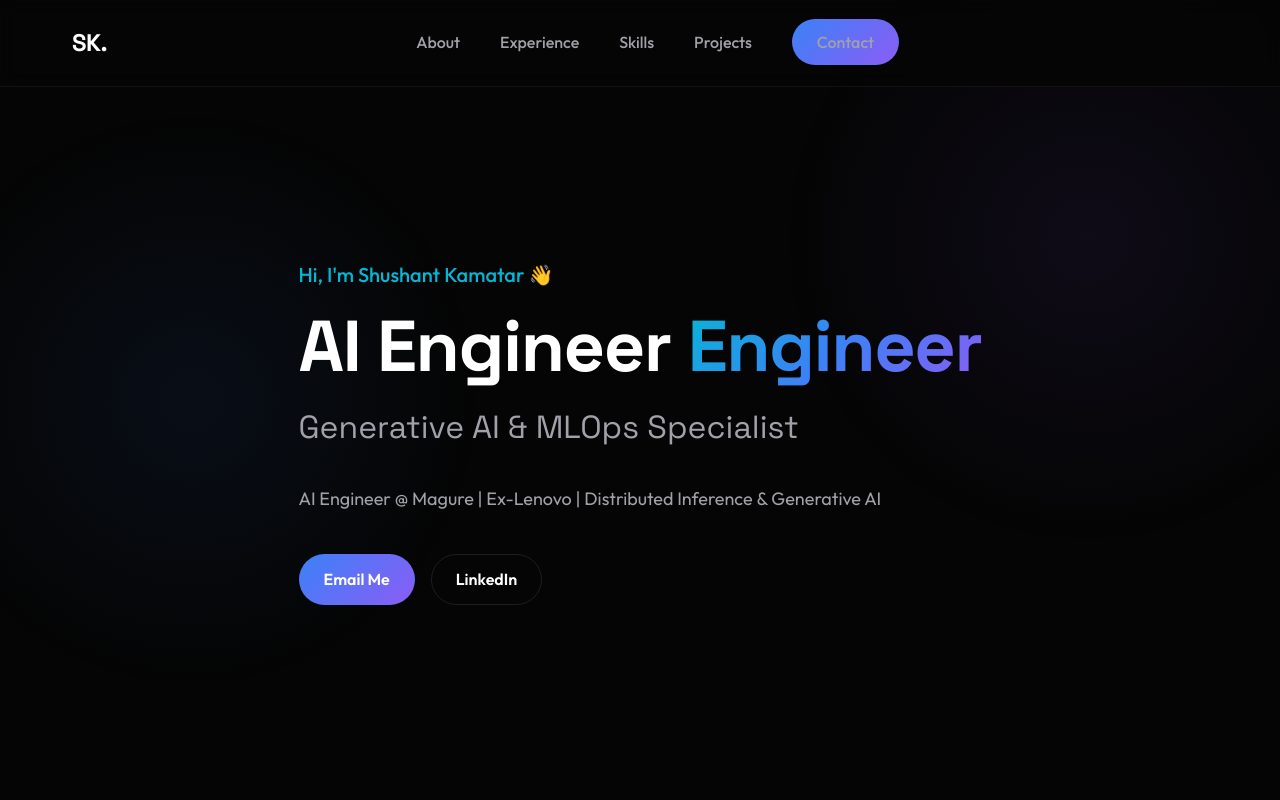
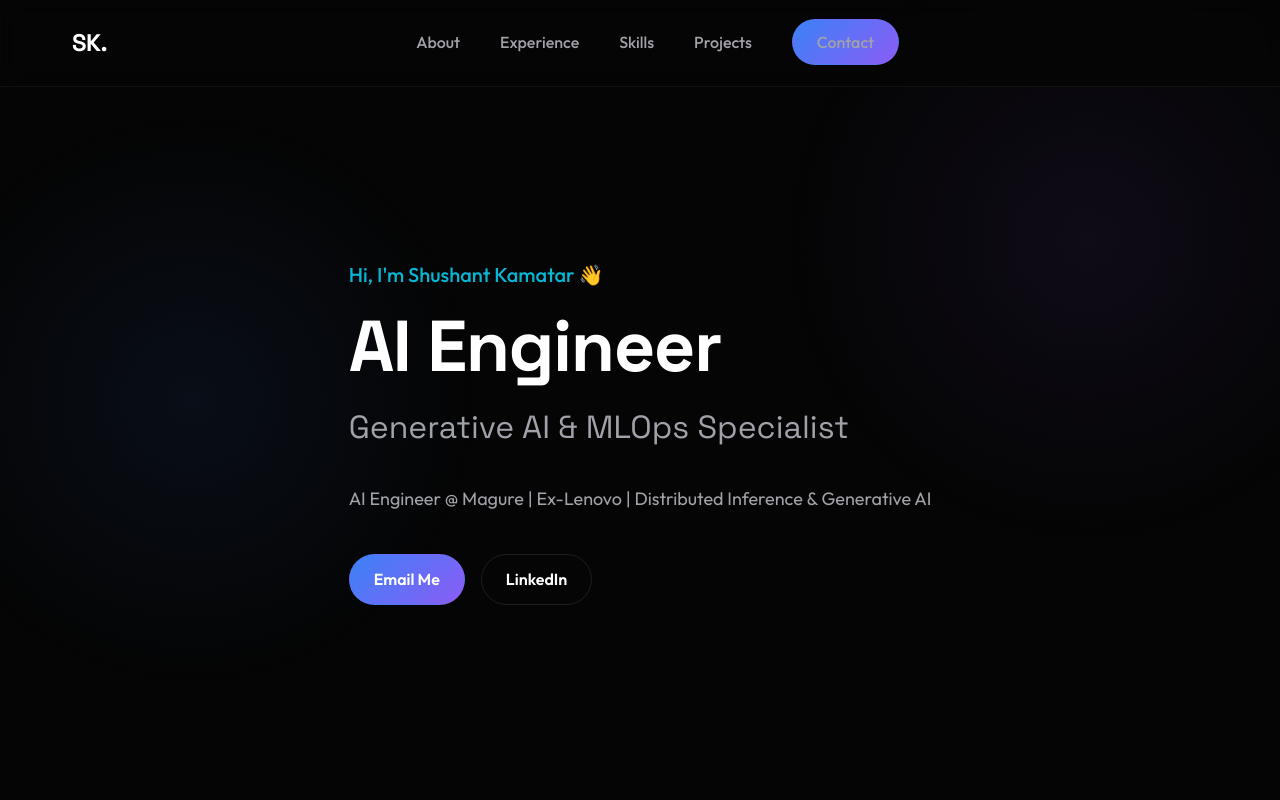
Before and after one commit to shushantbk16/Portfolio, a plain HTML site: page index.html in a window 1280 px wide. Shown: the top 800 px of the page. Drawn offline with Linux system fonts and the light colour scheme.

Commit message:
Changes made on 24-04-2026

```diff
--- a/index.html
+++ b/index.html
@@ -4,7 +4,7 @@
 <head>
     <meta charset="UTF-8">
     <meta name="viewport" content="width=device-width, initial-scale=1.0">
-    <title>Shushant Kamatar | Machine Learning Engineer</title>
+    <title>Shushant Kamatar | AI Engineer</title>
     <meta name="description"
         content="Portfolio of Shushant Kamatar, a Machine Learning Engineer specializing in Generative AI, MLOps, and scalable backend systems.">
     <link rel="preconnect" href="https://fonts.googleapis.com">
@@ -40,7 +40,7 @@
         <section id="hero" class="hero-section">
             <div class="container hero-content">
                 <span class="greeting fade-in">Hi, I'm Shushant Kamatar 👋</span>
-                <h1 class="fade-in delay-1">AI Engineer <span class="gradient-text">Engineer</span></h1>
+                <h1 class="fade-in delay-1">AI Engineer</h1>
                 <h2 class="fade-in delay-2">Generative AI & MLOps Specialist</h2>
                 <p class="hero-description fade-in delay-3">
                     AI Engineer @ Magure | Ex-Lenovo | Distributed Inference & Generative AI
```
